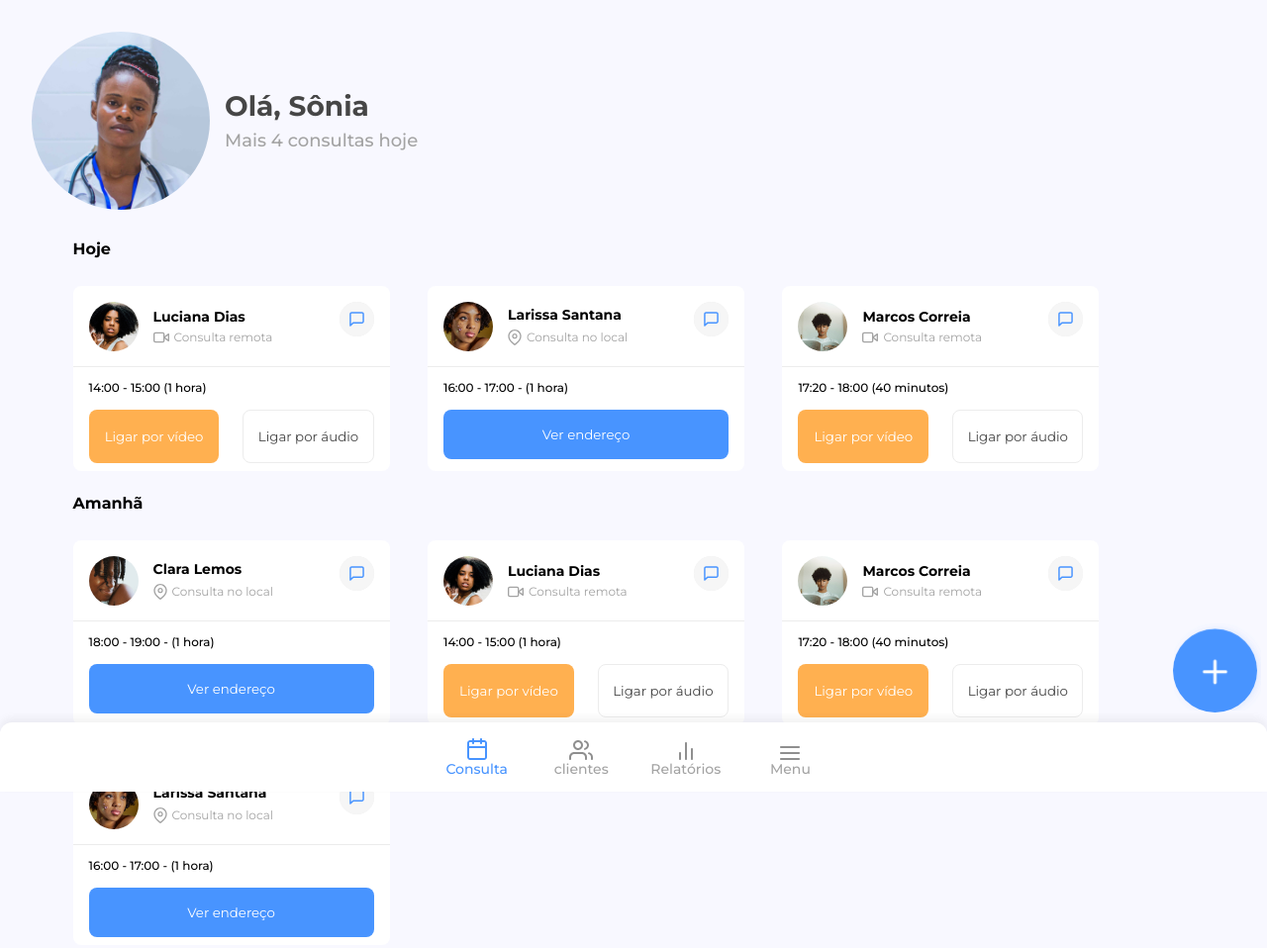
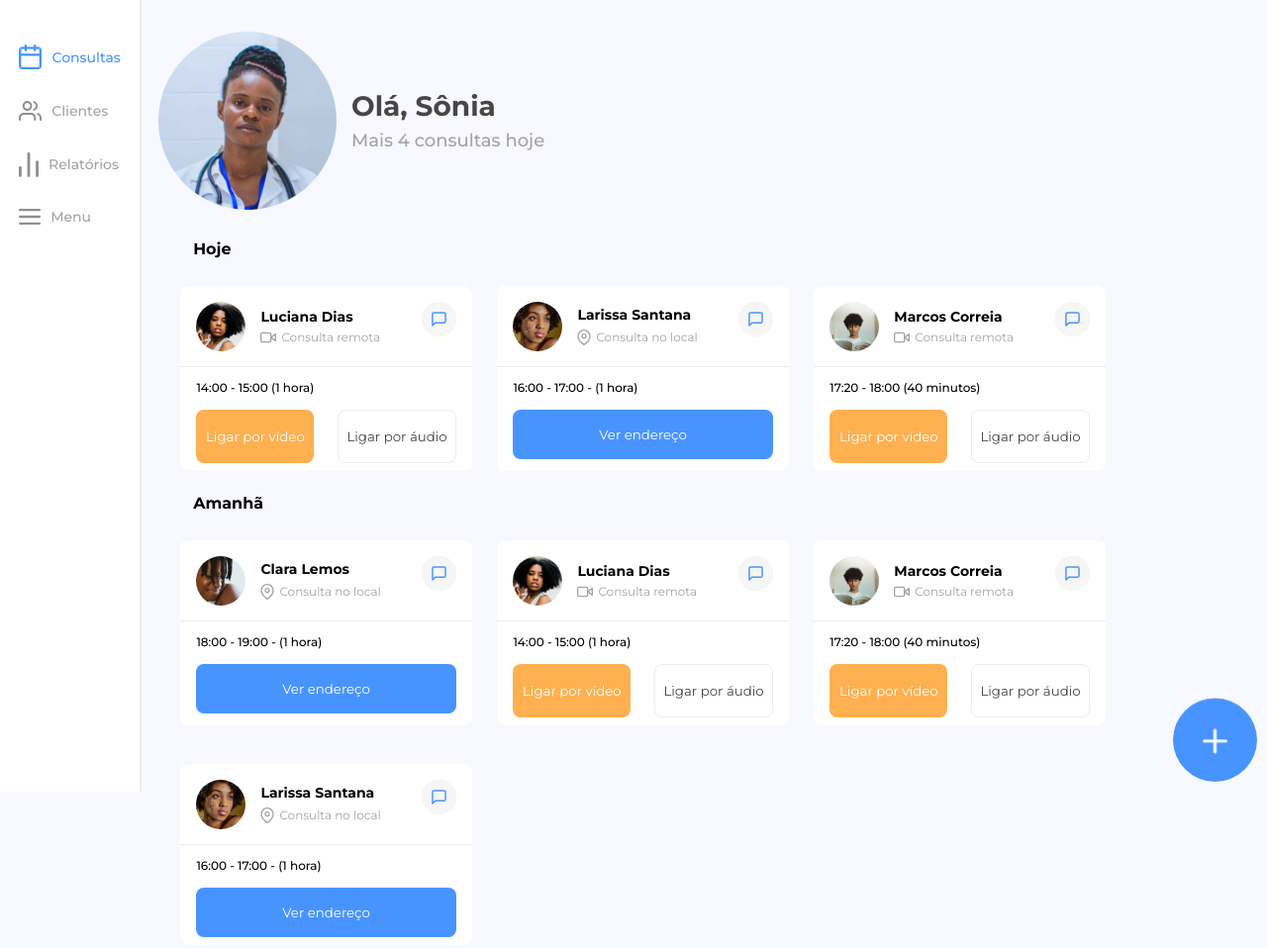
Before and after one commit to lokih1/-7DaysOfCode---Responsividade, a plain HTML site: page index.html in a window 1280 px wide. Shown: the top 958 px of the page at 99% size. Drawn offline with Linux system fonts and the light colour scheme.

Commit message:
#7DaysOfCode - Responsividade 5/7: Menu lateral + mais correção no código

```diff
--- a/index.html
+++ b/index.html
@@ -18,7 +18,52 @@
     <link rel="stylesheet" href="/style.css" />
   </head>
   <body>
-    <header>
+    <header class="barra-menu">
+      <div class="barra-menu__opcoes">
+        <div class="barra-menu__consulta">
+          <a href="#" class="barra-menu__consulta-link"
+            ><img
+              src="/img/Calendarioicone.png"
+              alt="icone calendario"
+              class="icone-menu__consulta"
+            />
+            <p class="barra-menu__texto">Consultas</p></a
+          >
+        </div>
+        <div class="barra-menu__cliente">
+          <a href="#" class="barra-menu__cliente-link"
+            ><img
+              src="/img/clientes icone.svg"
+              class="cor-icone icone-menu__cliente"
+              alt="icone cliente"
+            />
+            <p class="barra-menu__texto">Clientes</p></a
+          >
+        </div>
+        <div class="barra-menu__relatorio">
+          <a href="#" class="barra-menu__relatorio-link"
+            ><img
+              src="/img/relatorios icone.svg"
+              class="cor-icone icone-menu__relatorio"
+              alt="icone relatorio"
+            />
+            <p class="barra-menu__texto">Relatórios</p></a
+          >
+        </div>
+        <div class="barra-menu__menu">
+          <a href="#" class="barra-menu__menu-link"
+            ><img
+              src="/img/menu icone.svg"
+              class="cor-icone icone-menu__barra"
+              alt="icone menu"
+            />
+            <p class="barra-menu__texto">Menu</p></a
+          >
+        </div>
+      </div>
+    </header>
+
+    <section class="cabecalho-perfil">
       <div class="cabecalho">
         <div class="cabecalho__perfil"></div>
         <div class="cabecalho__info">
@@ -26,8 +71,7 @@
           <p class="cabecalho__desc">Mais 4 consultas hoje</p>
         </div>
       </div>
-    </header>
-
+    </section>
     <!-- Lista de consulta HOJE -->
     <section class="lista-consulta">
       <h3 class="lista-consulta__data">Hoje</h3>
--- a/style/botao-flutuante.css
+++ b/style/botao-flutuante.css
@@ -46,11 +46,11 @@
 .botao__principal:checked ~ .botao__camera {
   transform: translate(0, -70px);
 }
+.botao__principal:checked ~ .botao__local {
+  transform: translate(0, -135px);
+}
 .botao__local {
   transition-delay: 0s;
-}
-.botao__principal:checked ~ .botao__local {
-  transform: translate(0, -135px);
 }
 
 .label__camera {
@@ -97,3 +97,34 @@
     width: 205px;
   }
 }
+@media (min-width:1280px) {
+  .botao__principal + label {
+    width: 85px;
+    height: 85px;
+    bottom: 10px;
+  }
+  .opcao {
+    bottom: 40px;
+    right: 25px;
+  }
+  .label__local {
+    font-size: 16px;
+    width: 290px;
+  }
+  .label__camera {
+    font-size: 16px;
+    width: 205px;
+  }
+.botao__camera, .botao__local {
+  display: none;
+}
+.botao__principal:checked ~ .botao__camera {
+  transform: translate(0, -70px);
+  display: block;
+}
+.botao__principal:checked ~ .botao__local {
+  transform: translate(0, -135px);
+  display: block;
+}
+
+}
--- a/style/cabecalho.css
+++ b/style/cabecalho.css
@@ -1,8 +1,3 @@
-.menu-celular {
-  padding: 0.5rem 1rem 0.5rem 2rem;
-  background-color: var(--branco);
-}
-
 .cabecalho {
   padding: 1rem 2rem 2rem 2rem;
   display: flex;
@@ -29,13 +24,10 @@
 .cabecalho__desc {
   color: var(--cinza);
 }
-.menu-celular {
-  display: flex;
-  justify-content: space-between;
+.barra-menu {
+  display: none;
 }
-.menu-celular__widget img {
-  padding: 0 0 0 0.5rem;
-}
+
 @media (min-width: 768px) {
   .cabecalho__perfil {
     width: 120px;
@@ -48,15 +40,13 @@
     font-size: 18px;
     padding-top: 10px;
   }
-
 }
 
 @media (min-width: 1280px) {
-  .menu-celular {
-    display: none;
-  }
   .cabecalho {
     padding: 2rem 2rem;
+    width: 75%;
+    margin: auto;
   }
   .cabecalho__perfil {
     width: 180px;
@@ -69,5 +59,50 @@
     font-size: 18px;
     padding-top: 10px;
   }
-
+  .barra-menu {
+    display: flex;
+    margin: 0;
+    padding: 0;
+    width: 11vw;
+    background-color: var(--branco);
+    position: fixed;
+    height: 100%;
+    overflow: auto;
+    border-right: 2px solid #ececec;
+  }
+  .barra-menu__opcoes {
+    width: 10vw;
+    display: flex;
+    padding: 3.5vw 1.5vw;
+    gap: 2rem;
+    flex-direction: column;
+  }
+  .barra-menu__cliente-link,
+  .barra-menu__relatorio-link,
+  .barra-menu__menu-link {
+    display: flex;
+    align-items: center;
+    text-decoration: none;
+    color: var(--cinza);
+  }
+  .barra-menu__consulta-link {
+    color: var(--azul);
+    display: flex;
+    align-items: center;
+    text-decoration: none;
+  }
 }
+.barra-menu__texto {
+  align-self: center;
+  margin-left: 10px;
+}
+.icone-menu__consulta,
+.icone-menu__relatorio {
+  height: 2vw;
+}
+.icone-menu__cliente {
+  height: 1.5vw;
+}
+.icone-menu__barra {
+  height: 1.2vw;
+}
--- a/style/footer.css
+++ b/style/footer.css
@@ -76,3 +76,8 @@
     padding: 1rem 0;
   }
 }
+@media (min-width:1280px) {
+  .footer {
+    display: none;
+  }
+}
--- a/style/lista-consulta.css
+++ b/style/lista-consulta.css
@@ -121,6 +121,10 @@ button {
 
 }
 @media (min-width:1280px) {
+  .lista-consulta {
+    width: 80%;
+    margin: 0 12vw;
+  }
   .lista-consulta__dia {
     display: flex;
     flex-wrap: wrap;
@@ -129,8 +133,8 @@ button {
 
   }
   .lista-consulta__card {
-    margin: 1vw 1vw 2vw 2vw;
-    width: 25vw;
+    margin: 1vw 1vw 2vw 1vw;
+    width: 23vw;
   }
   .lista-consulta__data {
     padding-left: 2vw;
```
Also changed, not shown: style.css (line endings or trailing spaces).
